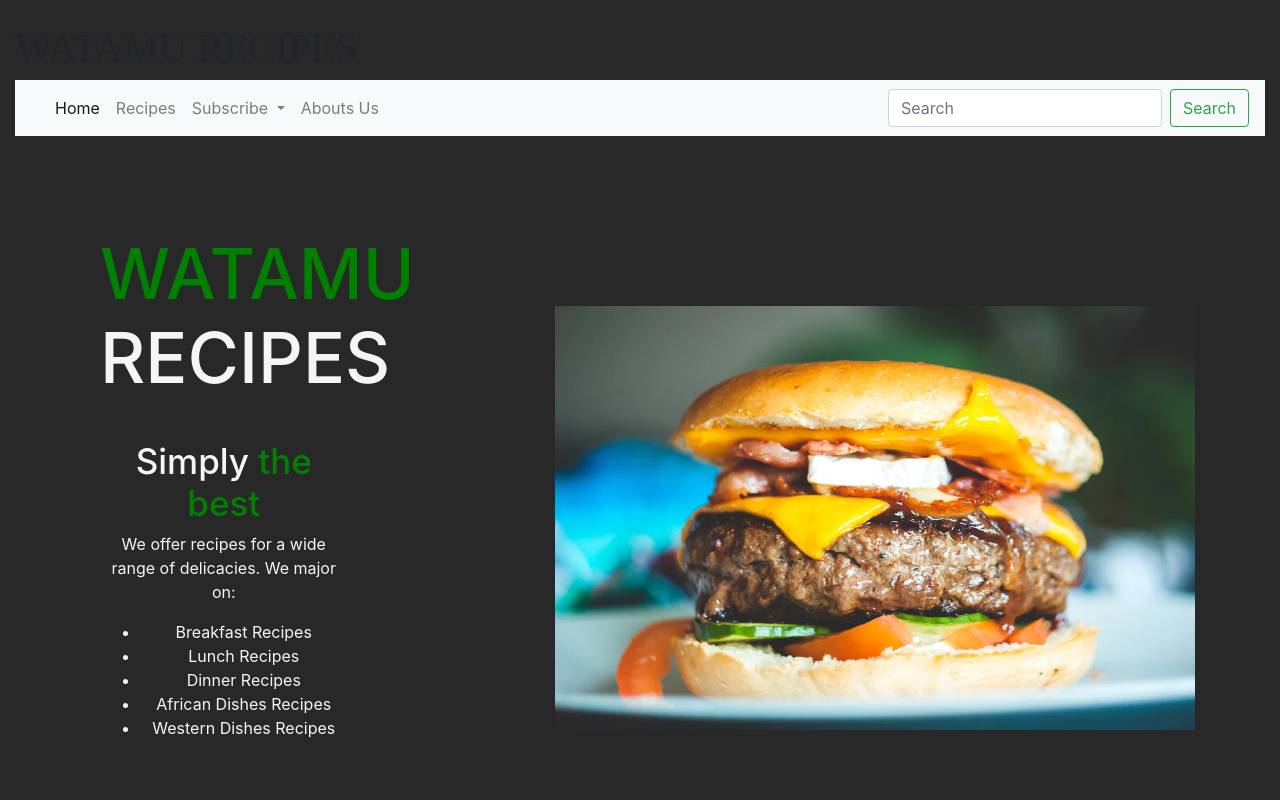
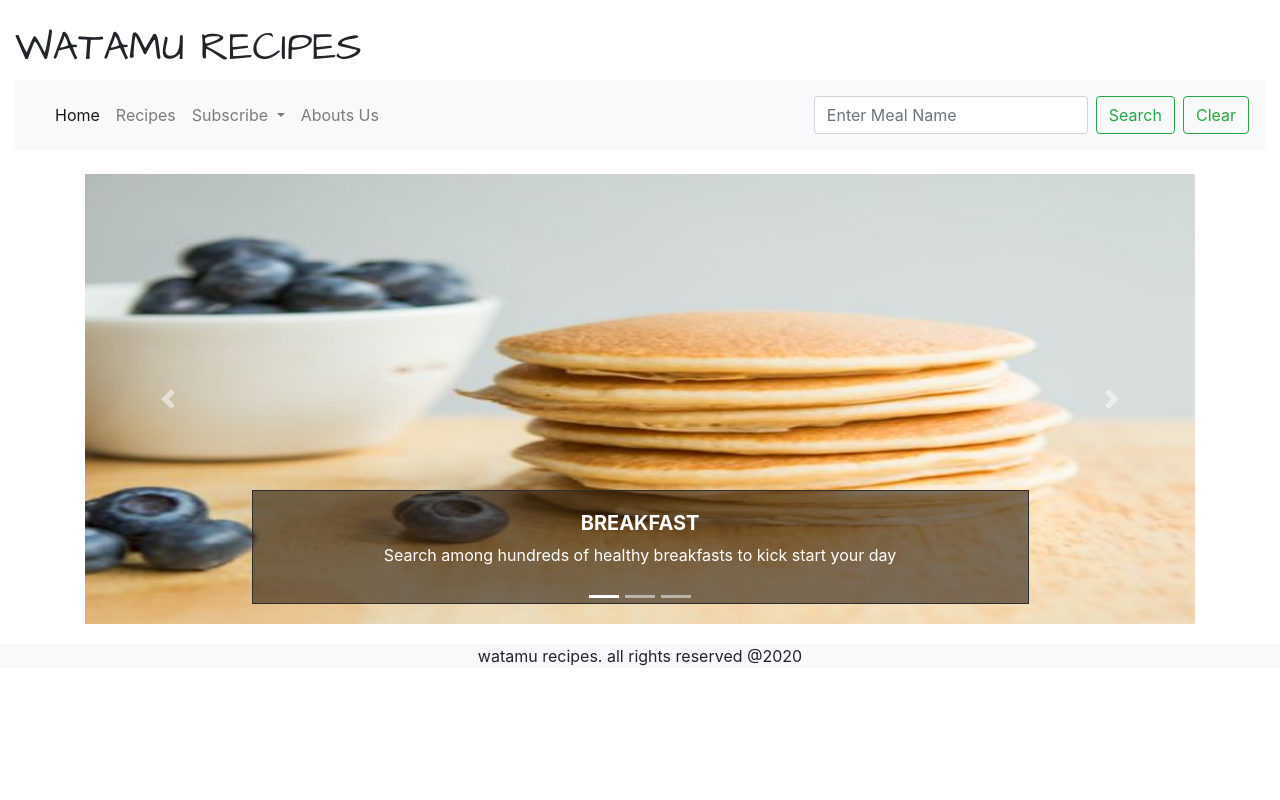
Before and after one commit to Abtez/Watamu-Recipes, a PHP site: page /index.html in a window 1280 px wide. Run offline with PHP 8.4, Linux system fonts and the light colour scheme.

Commit message:
add mealDb api

```diff
--- a/index.html
+++ b/index.html
@@ -1,42 +1,13 @@
+<!DOCTYPE html>
 <html lang="en">
-
 <head>
+  <link href="https://fonts.googleapis.com/css2?family=Architects+Daughter&display=swap" rel="stylesheet">
+  <link rel="stylesheet" href="https://stackpath.bootstrapcdn.com/bootstrap/4.5.2/css/bootstrap.min.css" integrity="sha384-JcKb8q3iqJ61gNV9KGb8thSsNjpSL0n8PARn9HuZOnIxN0hoP+VmmDGMN5t9UJ0Z" crossorigin="anonymous">
+  <link rel="stylesheet" type="text/css" href="styles.css">
   <meta charset="UTF-8">
   <meta name="viewport" content="width=device-width, initial-scale=1.0">
-    <title>Document</title>
-    <link rel="stylesheet" href="https://stackpath.bootstrapcdn.com/bootstrap/4.5.1/css/bootstrap.min.css" integrity="sha384-VCmXjywReHh4PwowAiWNagnWcLhlEJLA5buUprzK8rxFgeH0kww/aWY76TfkUoSX" crossorigin="anonymous">
+  <title>Watamu Meals</title>
 </head>
-<style>
-
-    body {
-        background-color: rgb(41, 40, 40);
-    }
-
-    .logo {
-        margin-top: 80px;
-        flex-basis: 50%;
-        display: flex;
-    }
-
-    .logo h2 {
-        font-size: 70px;
-    }
-
-    .logo h5 {
-        font-size: 35px;
-    }
-
-    span {
-        color: green;
-    }
-
-    .carousel {
-        display: flex;
-        float: right;
-        margin-top: -450px;
-    }
-</style>
-
 <body>
 
   <div class="container-fluid">
@@ -72,74 +43,75 @@
             </li>
           </ul>
           <form class="form-inline my-2 my-lg-0">
-                <input class="form-control mr-sm-2" type="search" placeholder="Search" aria-label="Search">
-                <button class="btn btn-outline-success my-2 my-sm-0" type="submit">Search</button>
+            <input class="form-control mr-sm-2" type="search" placeholder="Enter Meal Name" id="search" aria-label="Search">
+            <button class="btn btn-outline-success my-2 mr-sm-2" onclick="searchMeal()" id="submit" type="submit">Search</button>
+            <button class="btn btn-outline-success my-2 my-sm-0" onclick="location.reload();" id="submit" type="submit">Clear</button>
           </form>
         </div>
       </nav>
 </div>
 
-    <div class="container">
-        <div class="logo" id="logo" style="text-align: center ; color: whitesmoke;">
-            <div class="col col-lg-3 col-md-3 col-sm-6">
-                <p>
-                    <h2><span>WATAMU</span> RECIPES</h2>
-                </p>
-                <br>
-                <h5> Simply<span> the best</span> </h5>
-                <p>We offer recipes for a wide range of delicacies. We major on:
-                    <ul>
-                        <li>Breakfast Recipes</li>
-                        <li>Lunch Recipes</li>
-                        <li>Dinner Recipes</li>
-                        <li>African Dishes Recipes</li>
-                        <li>Western Dishes Recipes</li>
-                    </ul>
-                </p>
+<div class="container mt-4">
+
+  <div id="carouselExampleCaptions" class="carousel slide" data-ride="carousel">
+    <ol class="carousel-indicators">
+      <li data-target="#carouselExampleCaptions" data-slide-to="0" class="active"></li>
+      <li data-target="#carouselExampleCaptions" data-slide-to="1"></li>
+      <li data-target="#carouselExampleCaptions" data-slide-to="2"></li>
+    </ol>
+    <div class="carousel-inner">
+      <div class="carousel-item active">
+        <img src="./image/pck.jpg" class="d-block w-100" alt="...">
+        <div class="carousel-caption d-none d-md-block">
+          <h5>BREAKFAST</h5>
+          <p>Search among hundreds of healthy breakfasts to kick start your day</p>
+        </div>
+      </div>
+      <div class="carousel-item">
+        <img src="./image/biri.jpg" class="d-block w-100" alt="...">
+        <div class="carousel-caption d-none d-md-block">
+          <h5>DINNER</h5>
+          <p>Find simple meals to cook of supper. Have your meal ready in minutes!</p>
+        </div>
+      </div>
+      <div class="carousel-item">
+        <img src="./image/baked-eggs-with-beans.jpg" class="d-block w-100" alt="...">
+        <div class="carousel-caption d-none d-md-block">
+          <h5>LUNCH</h5>
+          <p>Search for delicious and tasty meals to keep you energized throughout the day.</p>
+        </div>
+      </div>
+    </div>
+    <a class="carousel-control-prev" href="#carouselExampleCaptions" role="button" data-slide="prev">
+      <span class="carousel-control-prev-icon" aria-hidden="true"></span>
+      <span class="sr-only">Previous</span>
+    </a>
+    <a class="carousel-control-next" href="#carouselExampleCaptions" role="button" data-slide="next">
+      <span class="carousel-control-next-icon" aria-hidden="true"></span>
+      <span class="sr-only">Next</span>
+    </a>
+  </div>
+
+  <div class="flex">
+
+    <form class="flex" id="searchbar">
+
+    </form>
+  </div>
+
+  <div id="result-heading"></div>
+  <div id="meals" class="meals"></div>
+  <div id="single-meal"></div>
 
 </div>
-
-        </div>
-
-        <div class="carousel">
-
-            <img class="mySlides " src="/Watamu-Recipes/image/Lasagne-Pasta_10845.jpg " class="img-fluid " style="width: 640px;height: 424px ; ">
-            <img class="mySlides " src="/Watamu-Recipes/image/1.jpg " class="img-fluid " style="width: 640px;height: 424px; ">
-            <img class="mySlides " src="/Watamu-Recipes/image/2.jpg " class="img-fluid " style="width: 640px;;height: 424px; ">
-            <img class="mySlides " src="/Watamu-Recipes/image/3.jpeg " class="img-fluid " style="width: 640px;;height: 424px; ">
-            <img class="mySlides " src="/Watamu-Recipes/image/3.webp " class="img-fluid " style="width: 640px;;height: 424px;; ">
-            <img class="mySlides " src="/Watamu-Recipes/image/4.jpg " class="img-fluid " style="width:640px;;height: 424px; ">
-            <img class="mySlides " src="/Watamu-Recipes/image/5.jpg " class="img-fluid " style="width: 640px;;height: 424px;; ">
-            <img class="mySlides " src="/Watamu-Recipes/image/6.jpg " class="img-fluid " style="width: 640px;;height: 424px;; ">
-
-        </div>
-
-    </div>
-    </div>
-    <script>
-        var myIndex = 0;
-        carousel();
-
-        function carousel() {
-            var i;
-            var x = document.getElementsByClassName("mySlides ");
-            for (i = 0; i < x.length; i++) {
-                x[i].style.display = "none ";
-            }
-            myIndex++;
-            if (myIndex > x.length) {
-                myIndex = 1
-            }
-            x[myIndex - 1].style.display = "block ";
-            setTimeout(carousel, 3000);
-        }
-    </script>
+<footer class="text-center bg-light">watamu recipes. all rights reserved @2020</footer>
 
 
 
-
-
-
+<script src="https://ajax.googleapis.com/ajax/libs/jquery/3.5.1/jquery.min.js"></script>
+<script src="https://code.jquery.com/jquery-3.5.1.slim.min.js" integrity="sha384-DfXdz2htPH0lsSSs5nCTpuj/zy4C+OGpamoFVy38MVBnE+IbbVYUew+OrCXaRkfj" crossorigin="anonymous"></script>
+<script src="https://cdn.jsdelivr.net/npm/popper.js@1.16.1/dist/umd/popper.min.js" integrity="sha384-9/reFTGAW83EW2RDu2S0VKaIzap3H66lZH81PoYlFhbGU+6BZp6G7niu735Sk7lN" crossorigin="anonymous"></script>
+<script src="https://stackpath.bootstrapcdn.com/bootstrap/4.5.2/js/bootstrap.min.js" integrity="sha384-B4gt1jrGC7Jh4AgTPSdUtOBvfO8shuf57BaghqFfPlYxofvL8/KUEfYiJOMMV+rV" crossorigin="anonymous"></script>
+<script src="script.js"></script>
 </body>
-
 </html>
--- a/styles.css
+++ b/styles.css
@@ -1,27 +1,148 @@
-body {
-    width: 100%;
-    height: 100vh;
-    background-size: cover;
-    background-color: black;
-    background-position: center;
-    background-repeat: no-repeat
+
+h1{
+    font-family: 'Architects Daughter';
 }
 
-.nav {
-    position: fixed;
+.meals{
+    display: grid;
+    grid-template-columns: repeat(4,1fr);
+    grid-gap:20px;
+    margin-top: 20px;
+}
+
+.meal{
+    cursor: pointer;
+    position: relative;
+    height: 180px;
+    width: 180px;
+    text-align: center;
+}
+
+.meal img{
+    width: 100%;
+    height: 100%;
+    border: 4px solid white;
+    border-radius: 2px;
+}
+
+.meal-info{
+    position: absolute;
     top: 0;
     left: 0;
-    margin: 0;
-    padding: 0;
+    height: 100%;
     width: 100%;
-    height: 80px;
-    border-bottom: 1px solid rgba (255, 255, 0, 5);
+    background-color: rgba(0, 0, 0, 0.397);
+    display: flex;
+    align-items: center;
+    justify-content: center;
+    transition: opacity 0.2s ease-in;
+    opacity: 0;
 }
 
-.logo {
-    float: left;
+.meal-info:hover{
+    opacity: 1;
     color: #fff;
-    font-size: 3px;
-    line-height: 80px;
-    padding: 0 6em;
 }
+
+.single-meal{
+    margin: 30px auto;
+    width: 100%;
+    top: 120px;
+    left: 0;
+    z-index: 10;
+    background: rgba(24, 11, 11, 0.815);
+    color: #fff;
+    text-align: center;
+    position: absolute;
+}
+
+.single-meal button{
+    color: red;
+    margin-right: 10px;
+    font-size: 30px;
+}
+
+.single-meal img{
+    width: 300px;
+    margin: 15px;
+    border: 4px solid #fff;
+    border-radius: 2px;
+}
+
+.single-meal-info{
+    margin: 20px;
+    padding: 10px;
+    border: 2px #e09850 dashed;
+    border-radius: 5px;
+}
+.single-meal p{
+    margin: 0;
+    letter-spacing: 0.5px;
+    line-height: 1.5;
+}
+
+.single-meal ul{
+    padding-left: 0;
+    list-style-type: none;
+}
+
+.single-meal ul li{
+    border: 1px solid #ededed;
+    border-radius: 5px;
+    background-color: #fff;
+    display: inline-block;
+    color: #2d2013;
+    font-size: 12px;
+    font-weight: bold;
+    padding: 5px;
+    margin: 0 5px 5px 0;
+}
+
+.carousel-item img{
+    width: 100%;
+    height: 450px;
+}
+
+.carousel-item p{
+    color: #fff;
+}
+
+.carousel-item h5{
+    color: #fff;
+    font-weight: bold;
+}
+
+.carousel-caption{
+    border: 1px solid #2d2d2d;
+    background-color: #2d20139c;
+}
+
+@media (max-width: 800px){
+    .meals{
+        grid-template-columns: repeat(3, 1fr);
+    }
+}
+
+@media (max-width: 700px){
+    .meals{
+        grid-template-columns: repeat(2, 1fr);
+    }
+
+    .meal{
+        height: 200px;
+        width: 200px;
+    }
+}
+
+@media (max-width: 500px){
+    input[type="text"]{
+        width: 100%;
+    }
+    .meals{
+        grid-template-columns: 1fr;
+    }
+    .meal{
+        height: 300px;
+        width: 300px;
+    }
+}
```
Also changed, not shown: aboutus.html (+13 -14 lines), login.html (+10 -5 lines), morerecip.html (+10 -6 lines), script.js (+101 -12 lines). Lines whose indentation alone changed are shown as unchanged.
